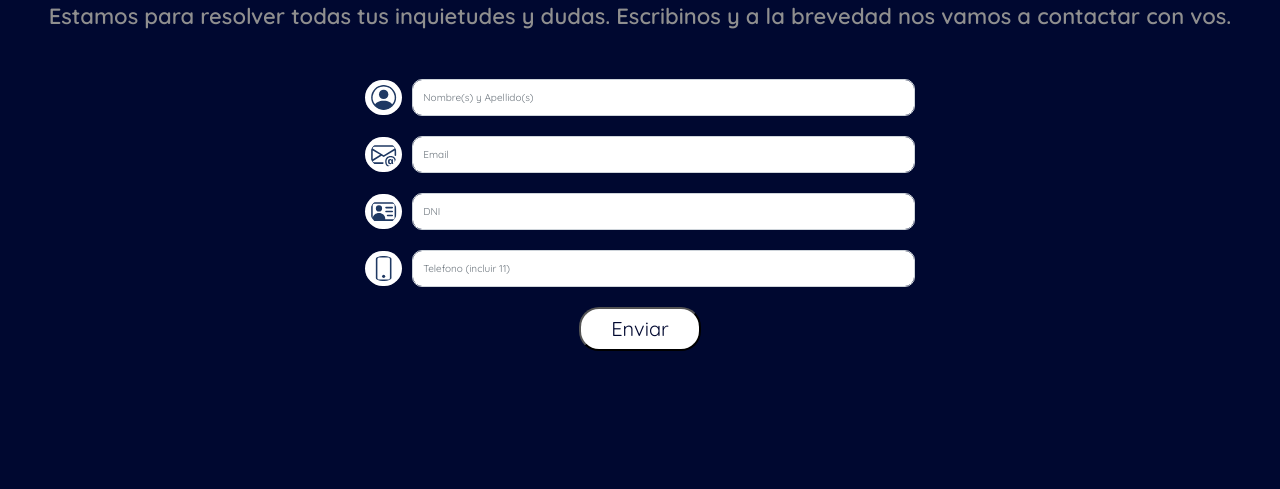
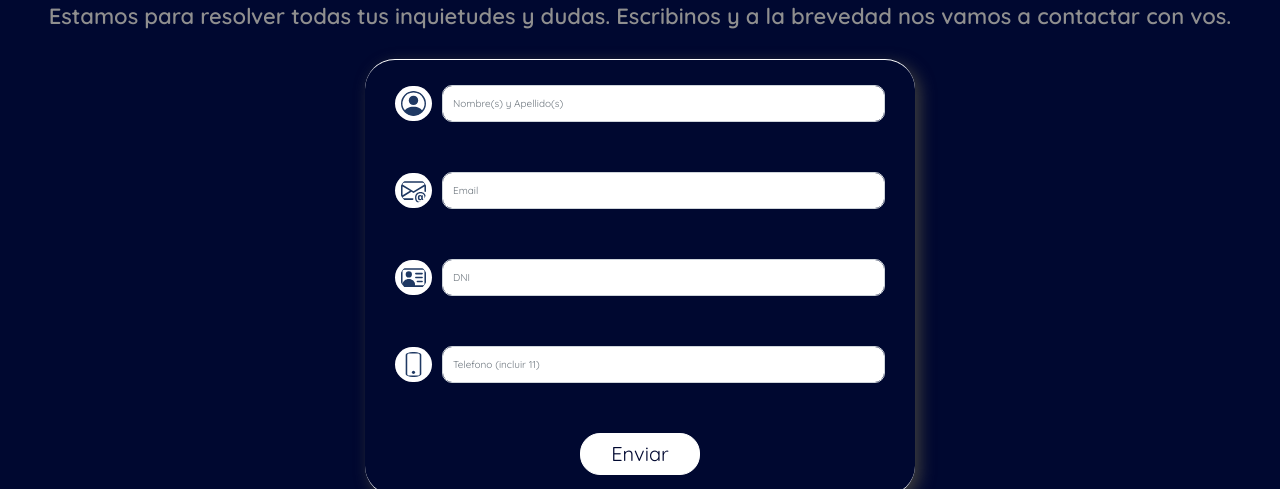
Before and after one commit to JulianP14/loan-website-simulator, a website: page public/html/contact.html in a window 1280 px wide. Shown: the part 192-681 px from the top of the page. Drawn offline with Linux system fonts and the light colour scheme; some packages are replaced by stand-ins of ours; a script that the page names is missing.

Commit message:
Revision completa. Funcionalidad de JS trabaja correctamente en todo el sitio. Sitio terminado. Futuros cambios visuales pueden llegar a implementarse, pero en la funcionalidad lo unico a tener en consideracion es el datepicker

```diff
--- a/public/html/contact.html
+++ b/public/html/contact.html
@@ -50,7 +50,7 @@
         </section>
 
         <form class="loan__contact-form">
-            <div class="mb-3">
+            <div>
                 <svg xmlns="http://www.w3.org/2000/svg" width="24" height="24" fill="#1f3963"
                     class="bi bi-person-circle" viewBox="0 0 16 16">
                     <path d="M11 6a3 3 0 1 1-6 0 3 3 0 0 1 6 0z" />
@@ -61,7 +61,7 @@
                     placeholder="Nombre(s) y Apellido(s)" id="contactFullName">
             </div>
 
-            <div class="mb-3">
+            <div>
                 <svg xmlns="http://www.w3.org/2000/svg" width="24" height="24" fill="#1f3963" class="bi bi-envelope-at"
                     viewBox="0 0 16 16">
                     <path
@@ -73,7 +73,7 @@
                     id="contactInputEmail">
             </div>
 
-            <div class="mb-3">
+            <div>
                 <svg xmlns="http://www.w3.org/2000/svg" width="24" height="24" fill="#1f3963" class="bi bi-person-vcard"
                     viewBox="0 0 16 16">
                     <path
@@ -85,7 +85,7 @@
                     id="contactInputDni">
             </div>
 
-            <div class="mb-3">
+            <div>
                 <svg xmlns="http://www.w3.org/2000/svg" width="24" height="24" fill="#1f3963" class="bi bi-phone"
                     viewBox="0 0 16 16">
                     <path
--- a/src/css/contact.css
+++ b/src/css/contact.css
@@ -4,6 +4,7 @@
         display: flex;
         flex-direction: column;
         align-items: center;
+
     }
 
     .loan__contact-seccion_inicial {
@@ -13,12 +14,19 @@
         padding: 1rem 2rem;
     }
 
-    .loan__contact-seccion_inicial h2, h3 {
+    .loan__contact-seccion_inicial h2,
+    h3 {
         margin-bottom: 2rem;
     }
 
     .loan__contact-form {
-        width: 30rem;
+        width: 35rem;
+        border-radius: 3rem;
+        padding: 1rem 3rem;
+        box-shadow: .5rem .5rem 1.5rem #3d3d3d;
+        border-bottom: .1rem solid white;
+        border-top: .1rem solid white;
+        margin-bottom: 2rem;
     }
 
     .loan__contact-form div {
@@ -26,7 +34,7 @@
         flex-direction: row;
         justify-content: flex-start;
         align-items: center;
-        margin: 2rem 0;
+        margin: 2rem 0 4rem 0;
         border-radius: 2rem;
     }
 
@@ -54,8 +62,16 @@
     .loan__contact-button button {
         background: #fff;
         color: #000830;
+        outline: none;
+        border: .1rem solid #fff;
         border-radius: 2rem;
         padding: .5rem 3rem;
+        transition: all .5s ease;
+    }
+
+    .loan__contact-button button:hover {
+        background-color: #000830;
+        color: #fff;
     }
 
     /* FOOTER */
@@ -90,20 +106,26 @@
 
 }
 
-@media(min-width:410px) {
+
+
+@media (min-width:680px) {
     .loan__contact-footer {
         position: absolute;
         bottom: 0;
     }
-}
 
-@media (min-width:680px) {
     .loan__contact-form {
         width: 45rem;
     }
 
     .loan__contact-button {
-        margin: 2rem 0;
+        margin: 1rem 0;
+    }
+}
+
+@media (min-width:900px) {
+    .loan__contact-form div {
+        margin: 1.5rem 0 4.5rem 0;
     }
 }
 
@@ -111,4 +133,8 @@
     .loan__contact-form {
         width: 55rem;
     }
+
+    .loan__contact-form div {
+        margin: 1.5rem 0 5rem 0;
+    }
 }
```
Also changed, not shown: index.html (+0 -2 lines), src/js/cotizaciones.js (+2 -9 lines), src/js/loan.js (renamed from src/js/lending.js, +10 -15 lines).
